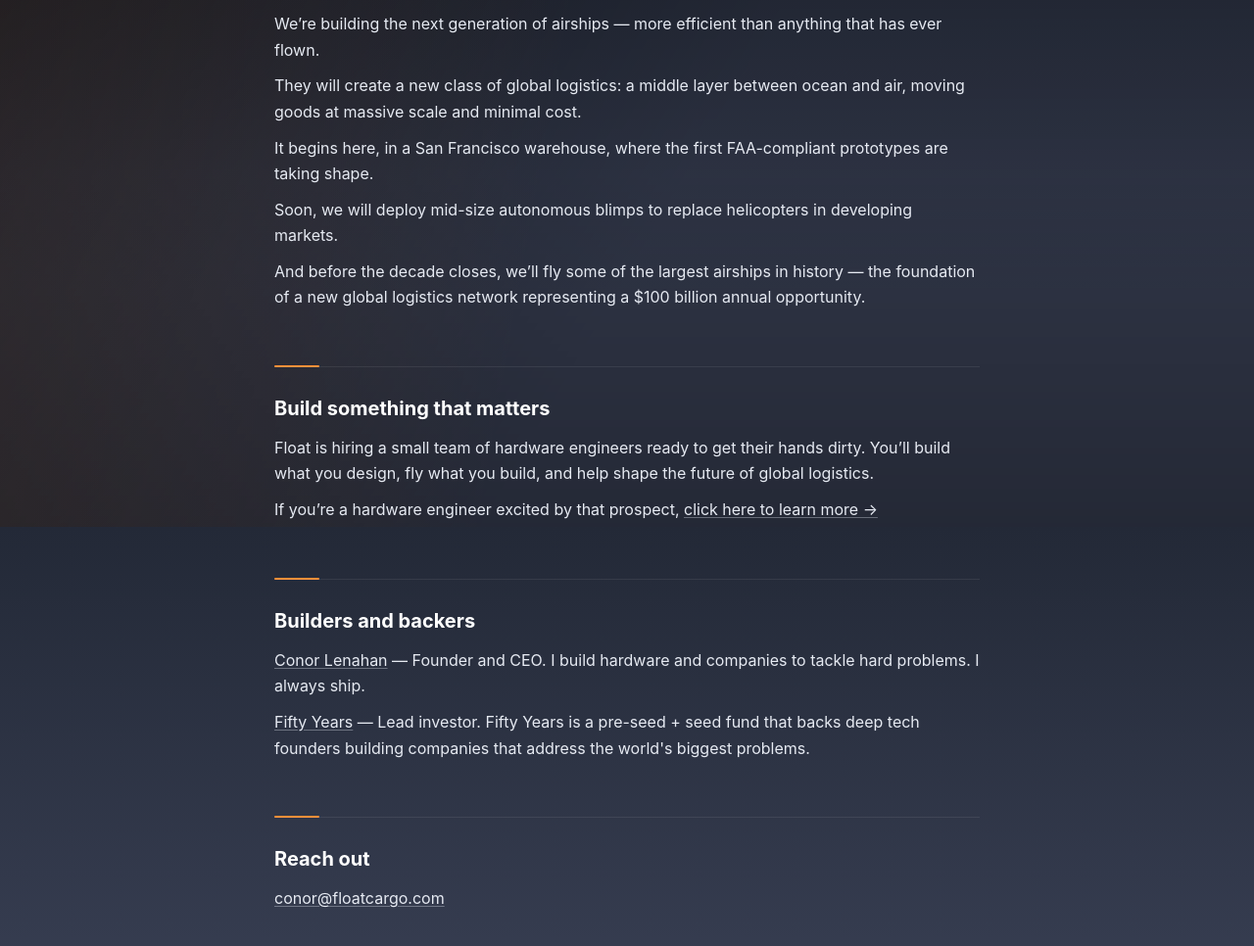
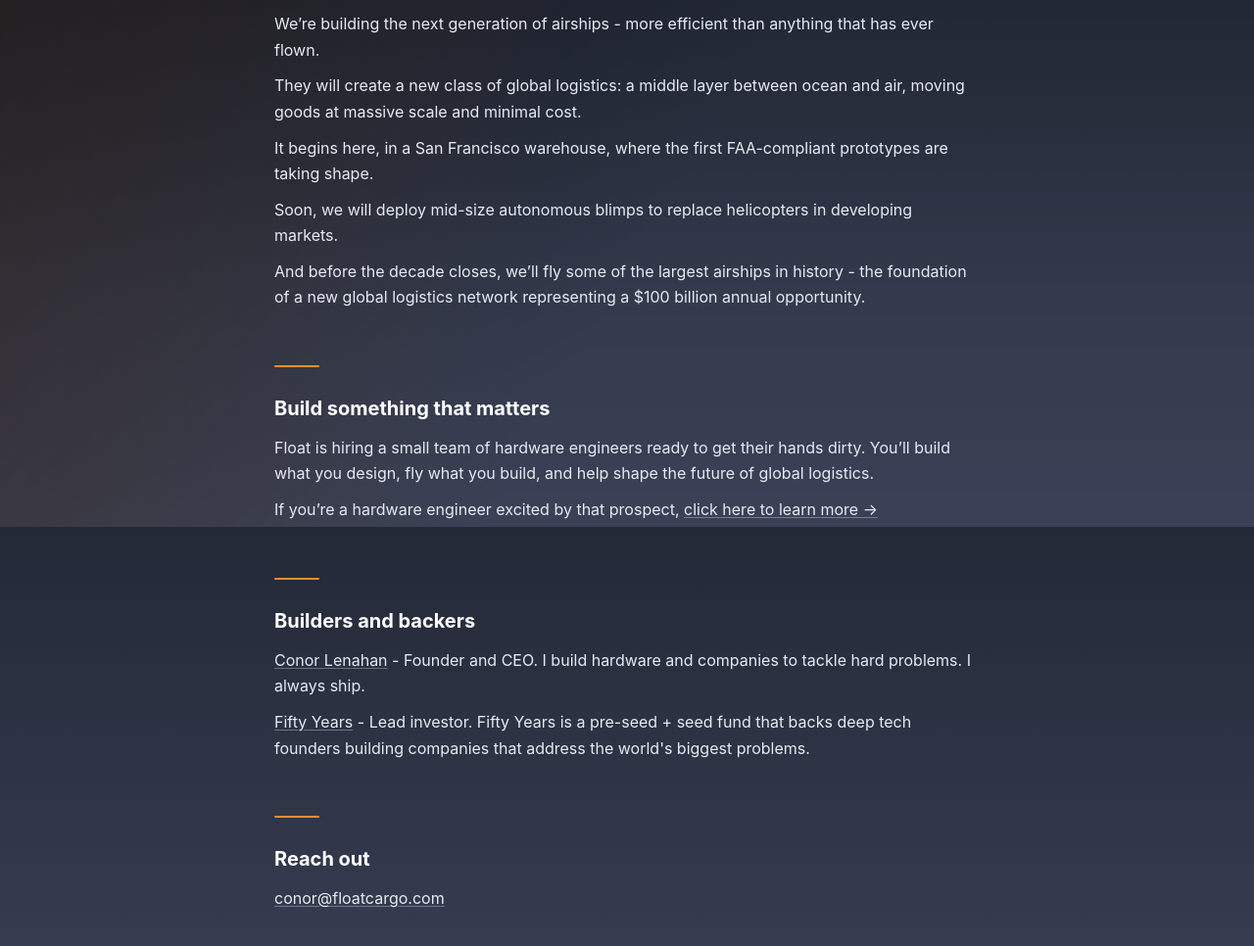
Before and after one commit to conorLenahan/floatcargo-www, a plain HTML site: page index.html in a window 1280 px wide. Shown: the part 262-1228 px from the top of the page at 98% size. Drawn offline with Linux system fonts and the light colour scheme.

Commit message:
Refactor CSS and update text formatting in HTML

```diff
--- a/index.html
+++ b/index.html
@@ -49,23 +49,26 @@
       background:linear-gradient(180deg,var(--bg-1) 0%, var(--bg-2) 70%);
     }
 
-    /* Stronger, two-directional overlay + hero image */
-    body::before{
-      content:"";
-      position:fixed; inset:0;
+    /* Stronger, two-directional overlay + hero image (fixed bottom fade fix) */
+    body::before {
+      content: "";
+      position: fixed;
+      inset: 0;
       background:
         /* diagonal cool/dark sweep for two-directional feel */
-        linear-gradient(120deg, rgba(0,0,0,.42) 0%, rgba(0,0,0,0) 55%),
+        linear-gradient(120deg, rgba(0, 0, 0, 0.42) 0%, rgba(0, 0, 0, 0) 55%),
         /* subtle warm glow from left to echo brand */
-        linear-gradient(100deg, rgba(255,140,50,.10) 0%, rgba(255,140,50,0) 45%),
-        /* overall soft vignette top->bottom */
-        linear-gradient(180deg, rgba(0,0,0,.35) 0%, rgba(0,0,0,.18) 55%, rgba(0,0,0,.38) 100%),
+        linear-gradient(100deg, rgba(255, 140, 50, 0.10) 0%, rgba(255, 140, 50, 0) 45%),
+        /* overall soft vignette top->bottom with clean fade-out */
+        linear-gradient(180deg, rgba(0, 0, 0, 0.35) 0%, rgba(0, 0, 0, 0.18) 55%, rgba(0, 0, 0, 0) 100%),
         /* background image */
         url('/Linkedin_cover.png') center/cover no-repeat;
-      pointer-events:none;
-      z-index:0;
+      background-attachment: fixed;
+      background-size: cover;
+      background-repeat: no-repeat;
+      pointer-events: none;
+      z-index: 0;
     }
-
     /* Content wrapper */
     .wrap{
       max-width:var(--maxw);
@@ -127,10 +130,7 @@
       border-radius:2px;
     }
     .section::after{
-      content:"";
-      position:absolute;
-      top:1px; left:0; right:0;             /* faint full-width rule */
-      border-top:1px solid var(--rule);
+      display: none;
     }
 
     main{padding-bottom:4rem}
@@ -149,11 +149,11 @@
       <!-- HERO (no orange rule on the very first block) -->
       <section aria-label="Hero">
         <h1>21st-Century Airships to Define 21st-Century Trade.</h1>
-        <p>We’re building the next generation of airships — more efficient than anything that has ever flown.</p>
+        <p>We’re building the next generation of airships - more efficient than anything that has ever flown.</p>
         <p>They will create a new class of global logistics: a middle layer between ocean and air, moving goods at massive scale and minimal cost.</p>
         <p>It begins here, in a San Francisco warehouse, where the first FAA-compliant prototypes are taking shape.</p>
         <p>Soon, we will deploy mid-size autonomous blimps to replace helicopters in developing markets.</p>
-        <p>And before the decade closes, we’ll fly some of the largest airships in history — the foundation of a new global logistics network representing a $100&nbsp;billion annual opportunity.</p>
+        <p>And before the decade closes, we’ll fly some of the largest airships in history - the foundation of a new global logistics network representing a $100&nbsp;billion annual opportunity.</p>
       </section>
 
       <!-- HIRING -->
@@ -166,8 +166,8 @@
       <!-- PEOPLE -->
       <section class="section" aria-label="Builders and backers">
         <h2>Builders and backers</h2>
-        <p><a href="https://www.linkedin.com/in/conorlenahan/" target="_blank" rel="noopener">Conor Lenahan</a> — Founder and CEO. I build hardware and companies to tackle hard problems. I always ship.</p>
-        <p><a href="https://www.fiftyyears.com" target="_blank" rel="noopener">Fifty Years</a> — Lead investor. Fifty Years is a pre-seed + seed fund that backs deep tech founders building companies that address the world's biggest problems.</p>
+        <p><a href="https://www.linkedin.com/in/conorlenahan/" target="_blank" rel="noopener">Conor Lenahan</a> - Founder and CEO. I build hardware and companies to tackle hard problems. I always ship.</p>
+        <p><a href="https://www.fiftyyears.com" target="_blank" rel="noopener">Fifty Years</a> - Lead investor. Fifty Years is a pre-seed + seed fund that backs deep tech founders building companies that address the world's biggest problems.</p>
       </section>
 
       <!-- CONTACT -->
```
